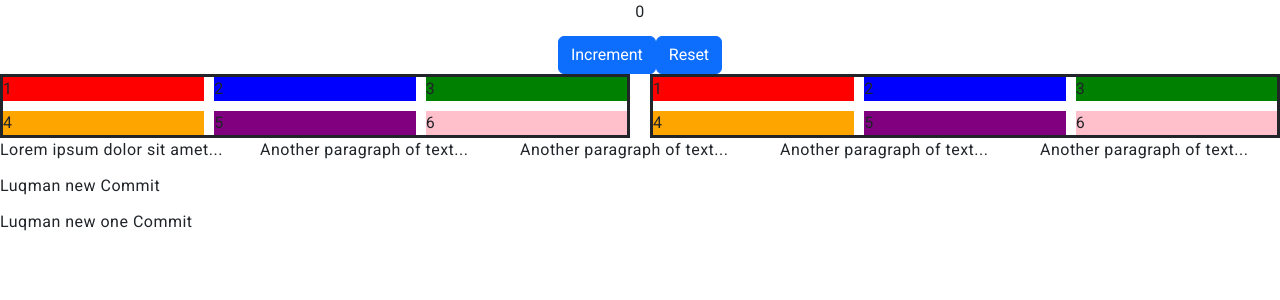
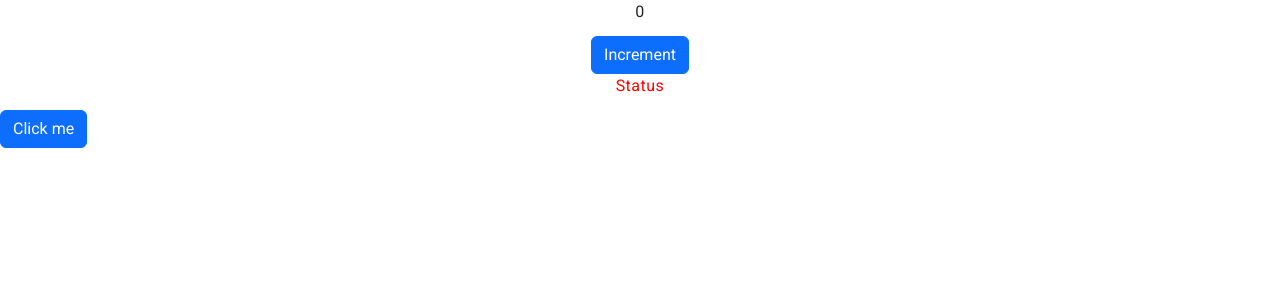
Before and after one commit to eduluqman11/lmsFront, an Angular app: page / in a window 1280 px wide. Shown: the top 300 px of the page. Built offline with nearby package versions, Linux system fonts and the light colour scheme.

Commit message:
add bootstrap

```diff
--- a/angular.json
+++ b/angular.json
@@ -28,9 +28,12 @@
             ],
             "styles": [
               "@angular/material/prebuilt-themes/azure-blue.css",
+              "node_modules/bootstrap/dist/css/bootstrap.min.css",
               "src/styles.css"
             ],
-            "scripts": []
+            "scripts": [
+              "node_modules/bootstrap/dist/js/bootstrap.bundle.min.js"
+            ]
           },
           "configurations": {
             "production": {
--- a/package.json
+++ b/package.json
@@ -20,6 +20,8 @@
     "@angular/platform-browser": "^18.2.0",
     "@angular/platform-browser-dynamic": "^18.2.0",
     "@angular/router": "^18.2.0",
+    "@popperjs/core": "^2.11.8",
+    "bootstrap": "^5.3.5",
     "rxjs": "~7.8.0",
     "tslib": "^2.3.0",
     "zone.js": "~0.14.10"
--- a/src/app/app.component.html
+++ b/src/app/app.component.html
@@ -1,46 +1,10 @@
 <p class="text-center">{{count()}}</p>
 <div class="d-flex justify-content-center">
   <button (click)="increment()" class="btn btn-primary">Increment</button>
-  <button (click)="reset()" class="btn btn-primary">Reset</button>
 </div>
 
 
 
-<div style="column-count:2;column-gap:20px ;">
-  <div style="border-style: solid;">
-    <div style="display: grid; grid-template-columns: repeat(3, 1fr); gap: 10px;">
-      <div style="background: red;">1</div>
-      <div style="background: blue;">2</div>
-      <div style="background: green;">3</div>
-      <div style="background: orange;">4</div>
-      <div style="background: purple;">5</div>
-      <div style="background: pink;">6</div>
-    </div>
-  </div>
-  <div style="border-style: solid;">
-    <div style="display: grid; grid-template-columns: repeat(3, 1fr); gap: 10px;">
-      <div style="background: red;">1</div>
-      <div style="background: blue;">2</div>
-      <div style="background: green;">3</div>
-      <div style="background: orange;">4</div>
-      <div style="background: purple;">5</div>
-      <div style="background: pink;">6</div>
-    </div>
-  </div>
-</div>
+<p [ngStyle]="{color:isActive ? 'green' :'red '}" class="text-center">Status</p>
 
-
-
-
-<div style="column-count: 5; column-gap: 20px;">
-  <p>Lorem ipsum dolor sit amet...</p>
-  <div style=""></div>
-  <p>Another paragraph of text...</p>
-  <p>Another paragraph of text...</p>
-  <p>Another paragraph of text...</p>
-  <p>Another paragraph of text...</p>
-
-</div>
-
-<p>Luqman new Commit</p>
-<p>Luqman new one Commit</p>
+<button class="btn btn-primary">Click me</button>
--- a/src/app/app.component.ts
+++ b/src/app/app.component.ts
@@ -27,7 +27,7 @@ export interface PeriodicElement {
 })
 export class AppComponent {
   count = signal<number>(0)
-
+  isActive:boolean = false
   constructor() {
     effect(() => {
       console.log('Count changed:', this.count());
@@ -36,7 +36,9 @@ export class AppComponent {
 
    increment(){
     this.count.update(c => c + 1)
+    this.isActive = !this.isActive
   }
+
 
   reset(){
     this.count.set(0)
--- a/src/index.html
+++ b/src/index.html
@@ -8,8 +8,6 @@
   <link rel="icon" type="image/x-icon" href="favicon.ico">
   <link href="https://fonts.googleapis.com/css2?family=Roboto:wght@300;400;500&display=swap" rel="stylesheet">
   <link href="https://fonts.googleapis.com/icon?family=Material+Icons" rel="stylesheet">
-  <link href="https://cdn.jsdelivr.net/npm/bootstrap@5.3.3/dist/css/bootstrap.min.css" rel="stylesheet">
-  <script src="https://cdn.jsdelivr.net/npm/bootstrap@5.3.3/dist/js/bootstrap.bundle.min.js"></script>
 </head>
 <body class="mat-typography">
   <app-root></app-root>
```
Also changed, not shown: 1 other file (tests, documents, lock files or other folders).
